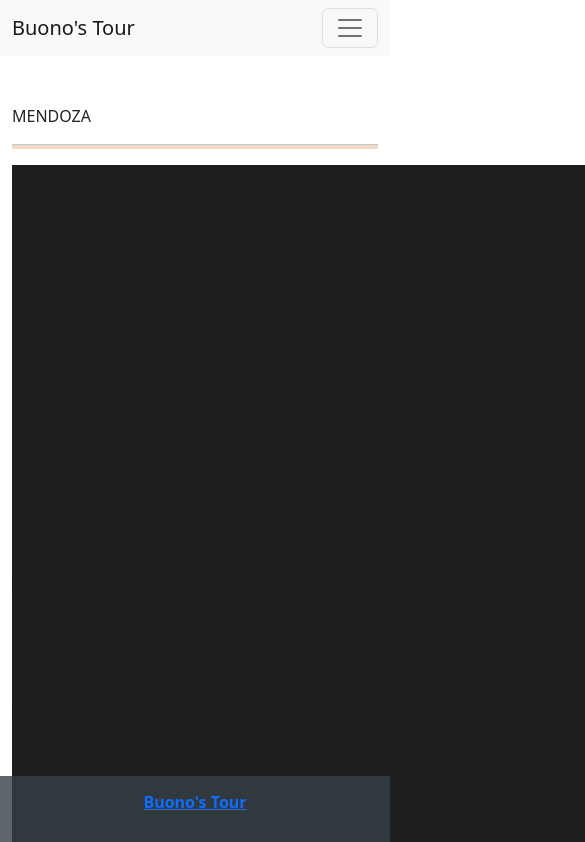
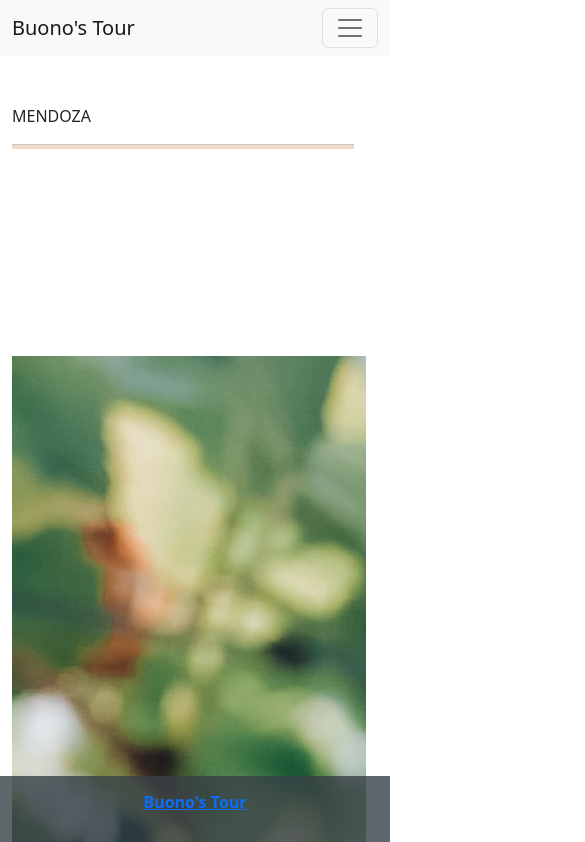
Before and after one commit to AdrianBuono/ProyectoFinalCODER, a plain HTML site: page viajes.html in a window 390 px wide. Shown: the top 842 px of the page, 585 px wide, since content can reach past the window. Drawn offline with nearby package versions, Linux system fonts and the light colour scheme.

Commit message:
Agregando imagenes a Viajes

```diff
--- a/css/style.css
+++ b/css/style.css
@@ -28,6 +28,15 @@
     justify-content: center;
 }
 
+/* IMAGENES GALERIA */
+.row {
+    display: grid;
+    width: 100%;
+    vertical-align: top;
+    overflow: hidden;
+    min-height: 300px;
+    object-fit: cover;
+}
 
 /* FOOTER */
 .footer {
--- a/viajes.html
+++ b/viajes.html
@@ -39,9 +39,9 @@
                                 Viajes
                             </a>
                             <ul class="dropdown-menu" aria-labelledby="navbarDropdown">
-                                <li><a class="dropdown-item" href="#abrirMendoza">Mendoza</a></li>
-                                <li><a class="dropdown-item" href="#abrirSalta">Salta</a></li>
-                                <li><a class="dropdown-item" href="#abrirPatagonia">Patagonia</a></li>
+                                <li><a class="dropdown-item" href="viajes.html#abrirMendoza">Mendoza</a></li>
+                                <li><a class="dropdown-item" href="viajes.html#abrirSalta">Salta</a></li>
+                                <li><a class="dropdown-item" href="viajes.html#abrirPatagonia">Patagonia</a></li>
                             </ul>
                         </li>
                         <li class="nav-item">
@@ -65,28 +65,20 @@
         </div>
         <div class="row">
             <div class="col-12 col-md-6 col-lg-4">
-                <img src="./images/Nosotros.jpg" alt="">
+                <img src="./images/Mendoza01.jpg" alt="">
                 <p class="text-center"></p>
             </div>
             <div class="col-12 col-md-6 col-lg-4">
-                <img src="./images/Nosotros.jpg" alt="">
+                <img src="./images/Mendoza02.jpg" alt="">
                 <p class="text-center"></p>
             </div>
             <div class="col-12 col-md-6 col-lg-4">
-                <img src="./images/Nosotros.jpg" alt="">
+                <img src="./images/Mendoza03.jpg" alt="">
                 <p class="text-center"></p>
             </div>
             <div class="row">
                 <div class="col-12 col-md-6 col-lg-4">
-                    <img src="./images/Nosotros.jpg" alt="">
-                    <p class="text-center"></p>
-                </div>
-                <div class="col-12 col-md-6 col-lg-4">
-                    <img src="./images/Nosotros.jpg" alt="">
-                    <p class="text-center"></p>
-                </div>
-                <div class="col-12 col-md-6 col-lg-4">
-                    <img src="./images/Nosotros.jpg" alt="">
+                    <img src="./images/Mendoza04.jpg" alt="">
                     <p class="text-center"></p>
                 </div>
             </div>
@@ -104,28 +96,20 @@
         </div>
         <div class="row">
             <div class="col-12 col-md-6 col-lg-4">
-                <img src="./images/Nosotros.jpg" alt="">
+                <img src="./images/Salta01.jpg" alt="">
                 <p class="text-center"></p>
             </div>
             <div class="col-12 col-md-6 col-lg-4">
-                <img src="./images/Nosotros.jpg" alt="">
+                <img src="../images/Salta02.jpg" alt="">
                 <p class="text-center"></p>
             </div>
             <div class="col-12 col-md-6 col-lg-4">
-                <img src="./images/Nosotros.jpg" alt="">
+                <img src="./images/Salta03.jpg" alt="">
                 <p class="text-center"></p>
             </div>
             <div class="row">
                 <div class="col-12 col-md-6 col-lg-4">
-                    <img src="./images/Nosotros.jpg" alt="">
-                    <p class="text-center"></p>
-                </div>
-                <div class="col-12 col-md-6 col-lg-4">
-                    <img src="./images/Nosotros.jpg" alt="">
-                    <p class="text-center"></p>
-                </div>
-                <div class="col-12 col-md-6 col-lg-4">
-                    <img src="./images/Nosotros.jpg" alt="">
+                    <img src="./images/Salta04.jpg" alt="">
                     <p class="text-center"></p>
                 </div>
             </div>
@@ -143,28 +127,20 @@
         </div>
         <div class="row">
             <div class="col-12 col-md-6 col-lg-4">
-                <img src="./images/Nosotros.jpg" alt="">
+                <img src="./images/Patagonia01.jpg" alt="">
                 <p class="text-center"></p>
             </div>
             <div class="col-12 col-md-6 col-lg-4">
-                <img src="./images/Nosotros.jpg" alt="">
+                <img src="./images/Patagonia02.jpg" alt="">
                 <p class="text-center"></p>
             </div>
             <div class="col-12 col-md-6 col-lg-4">
-                <img src="./images/Nosotros.jpg" alt="">
+                <img src="./images/Patagonia03.jpg" alt="">
                 <p class="text-center"></p>
             </div>
             <div class="row">
                 <div class="col-12 col-md-6 col-lg-4">
-                    <img src="./images/Nosotros.jpg" alt="">
-                    <p class="text-center"></p>
-                </div>
-                <div class="col-12 col-md-6 col-lg-4">
-                    <img src="./images/Nosotros.jpg" alt="">
-                    <p class="text-center"></p>
-                </div>
-                <div class="col-12 col-md-6 col-lg-4">
-                    <img src="./images/Nosotros.jpg" alt="">
+                    <img src="./images/Patagonia04.jpg" alt="">
                     <p class="text-center"></p>
                 </div>
             </div>
```
Also changed, not shown: index.html (+6 -5 lines), images/Mendoza01.jpg (added), images/Patagonia03.jpg (added), 10 other files.
